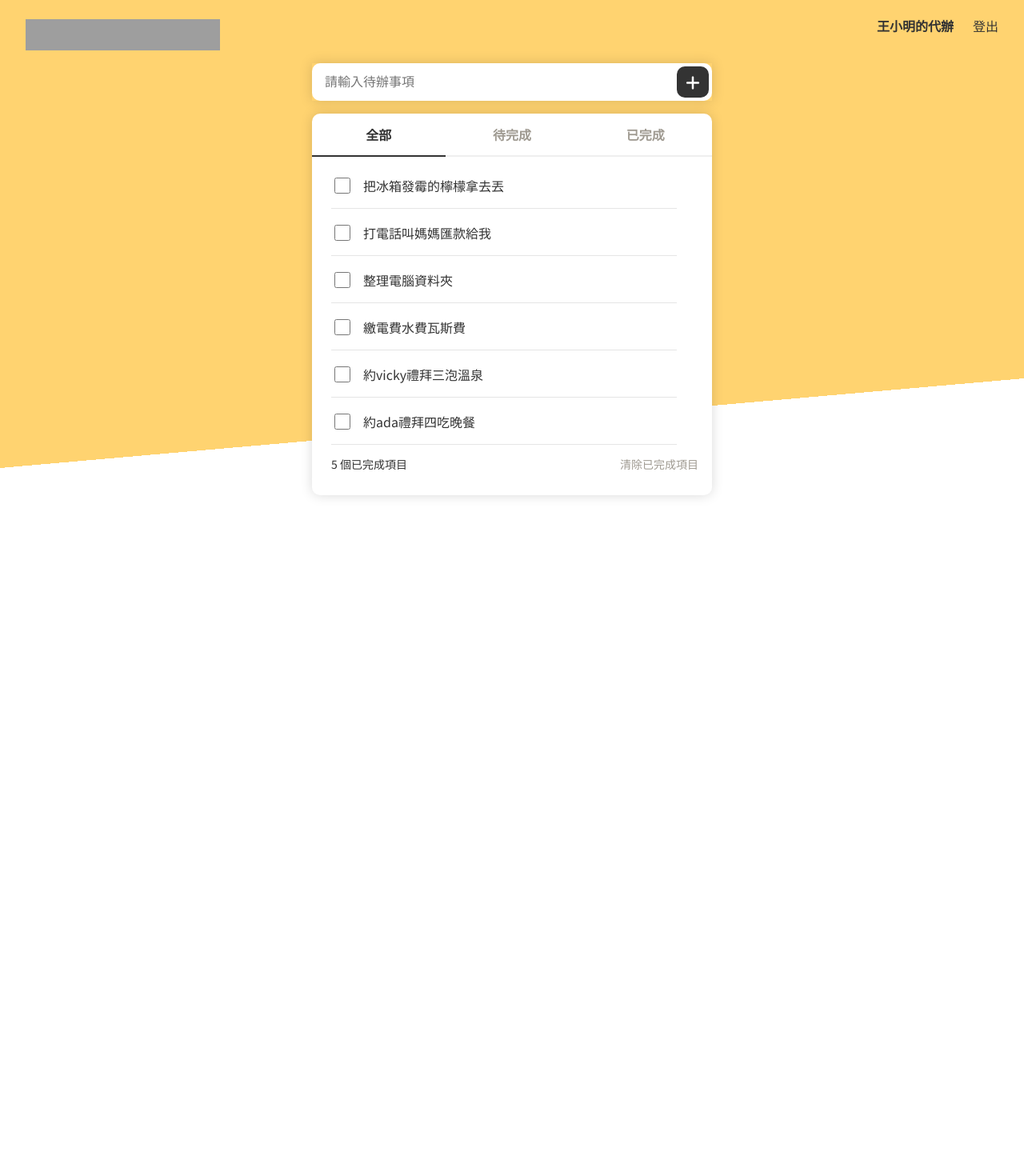
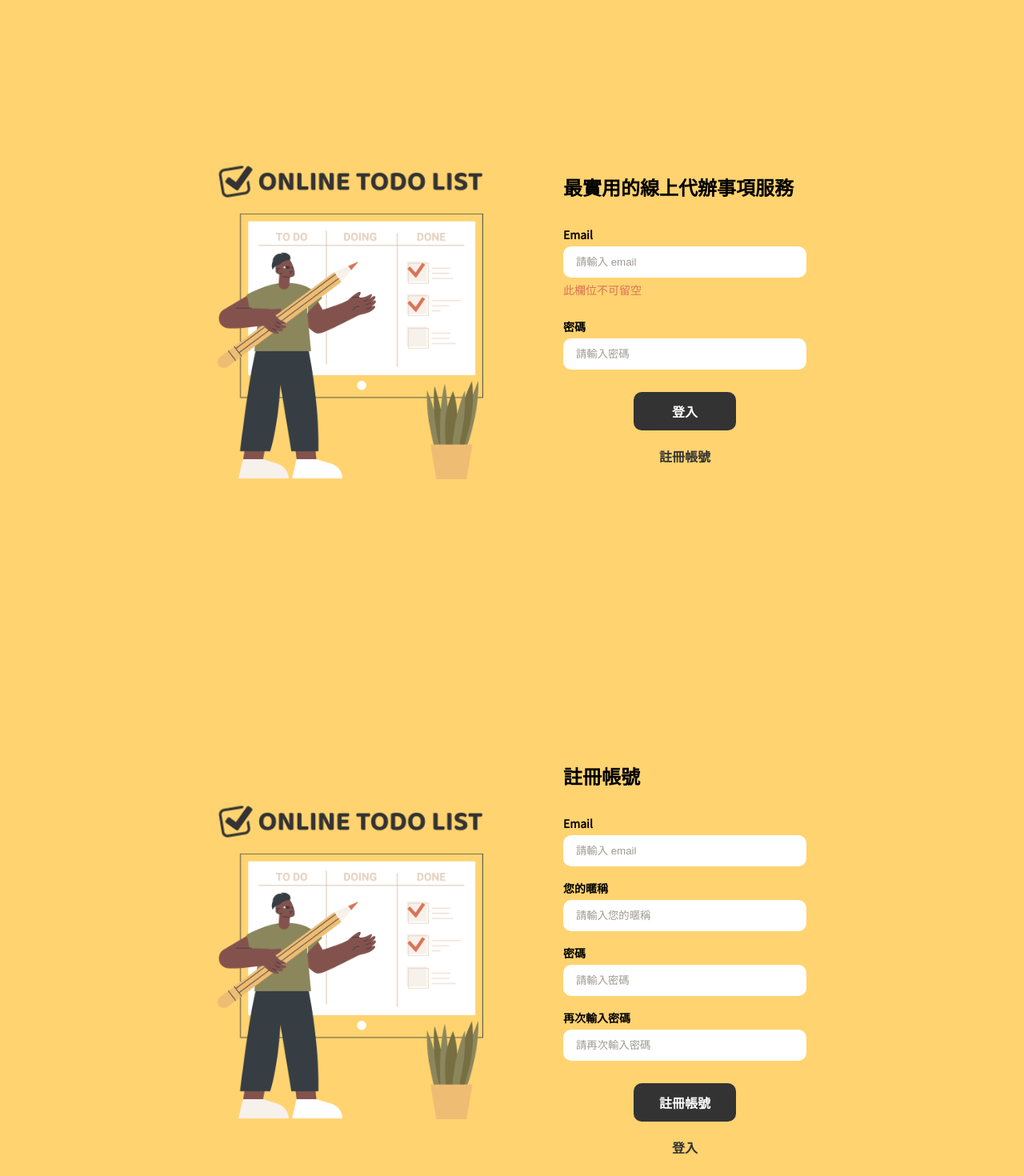
Before and after one commit to VeLarioCream/react_final_task, a React (Vite) app: page / in a window 1280 px wide. Shown: the top 1470 px of the page at 80% size. Before the commit the page ends 863 px from the top, so only its background shows below. Built offline with nearby package versions, Linux system fonts and the light colour scheme; grey boxes are pictures that could not be loaded.

Commit message:
fix img path

```diff
--- a/src/App.jsx
+++ b/src/App.jsx
@@ -11,8 +11,8 @@ function LoginPage() {
       <div id="loginPage" className="bg-yellow">
         <div className="conatiner loginPage vhContainer ">
           <div className="side">
-            <a href="#"><img className="logoImg" src="public/images/rhefZ3.png" alt="" /></a>
-            <img className="d-m-n" src="public/images/tj3Bdk.png" alt="workImg" />
+            <a href="#"><img className="logoImg" src="src/assets/rhefZ3.png" alt="" /></a>
+            <img className="d-m-n" src="src/assets/tj3Bdk.png" alt="workImg" />
           </div>
           <div>
             <form className="formControls" action="index.html">
@@ -38,8 +38,8 @@ function SignUpPage() {
       <div id="signUpPage" className="bg-yellow">
         <div className="conatiner signUpPage vhContainer">
           <div className="side">
-            <a href="#"><img className="logoImg" src="public/images/rhefZ3.png" alt="" /></a>
-            <img className="d-m-n" src="public/images/tj3Bdk.png" alt="workImg" />
+            <a href="#"><img className="logoImg" src="src/assets/rhefZ3.png" alt="" /></a>
+            <img className="d-m-n" src="src/assets/tj3Bdk.png" alt="workImg" />
           </div>
           <div>
             <form className="formControls" action="index.html">
@@ -164,8 +164,8 @@ function App() {
 
   return (
     <>
-      {/* <LoginPage />  */}
-      {/* <SignUpPage /> */}
+      <LoginPage />
+      <SignUpPage />
       <TodoListPage />
     </>
   )
```
Also changed, not shown: src/assets/rhefZ3.png (renamed from public/images/rhefZ3.png), src/assets/tj3Bdk.png (renamed from public/images/tj3Bdk.png).
